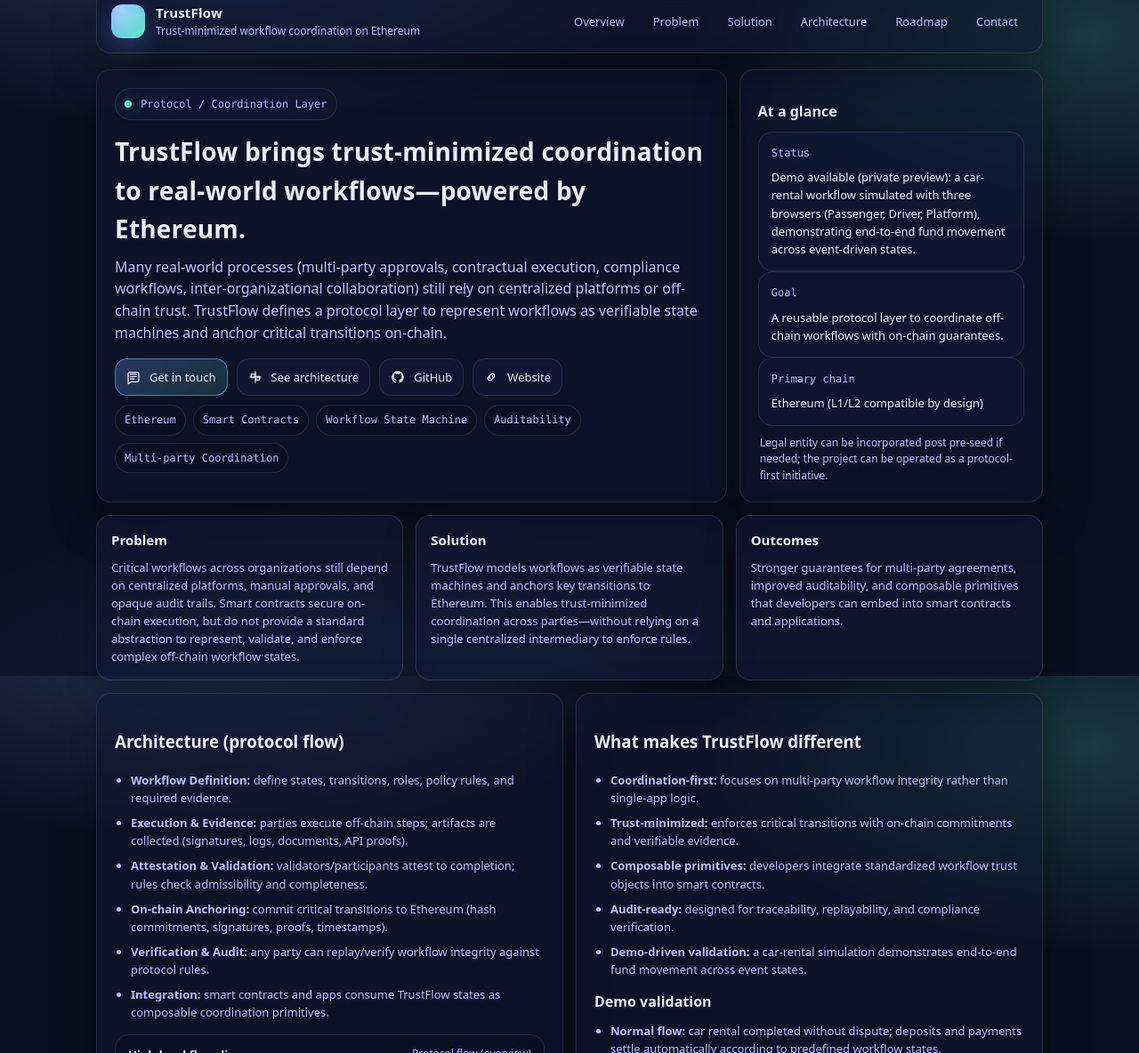
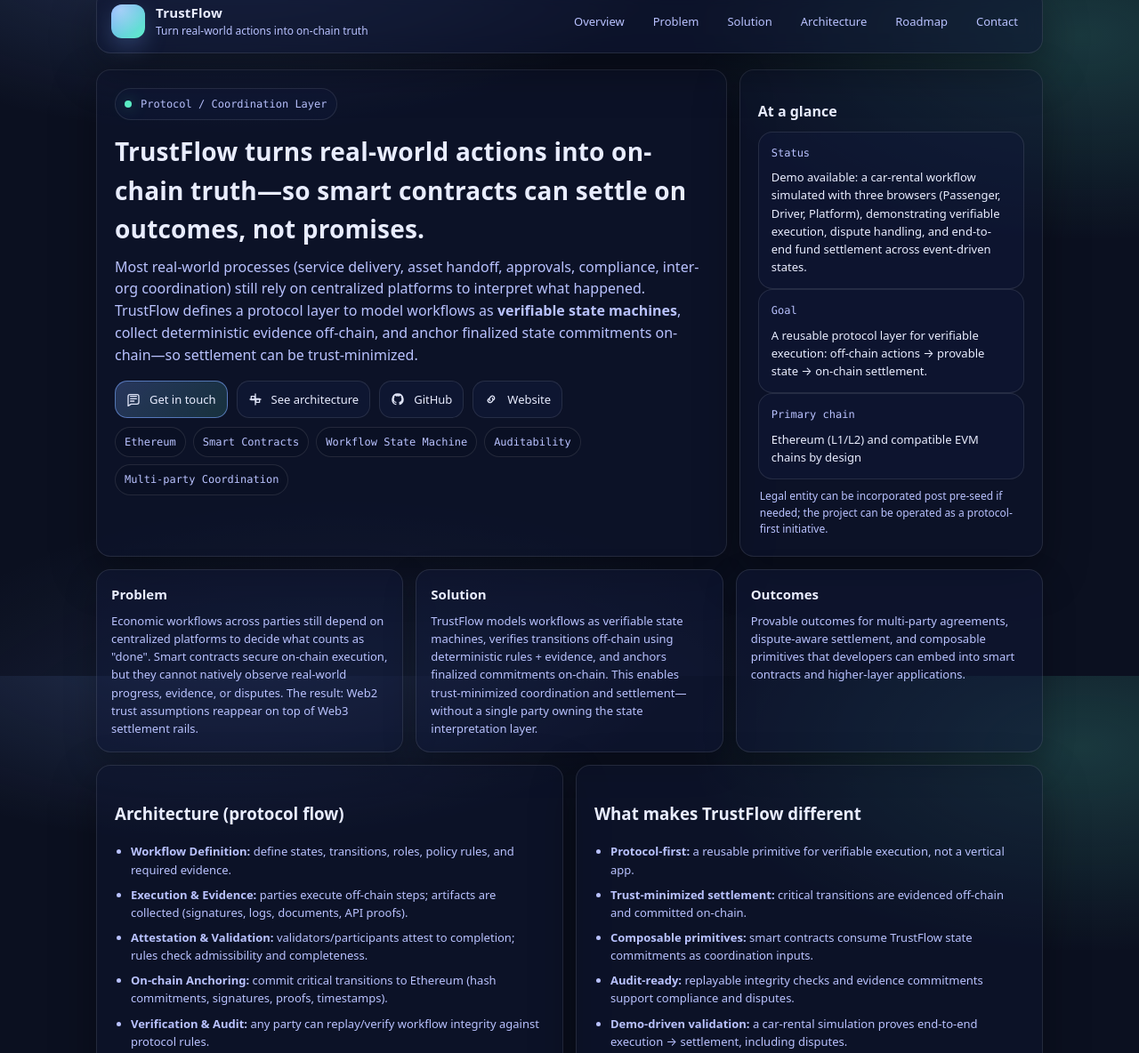
Before and after one commit to tigersaint88-app/TrustFflow, a website: page index.html in a window 1280 px wide. Shown: the part 40-1224 px from the top of the page at 89% size. Drawn offline with Linux system fonts and the light colour scheme.

Commit message:
Update index.html

```diff
--- a/index.html
+++ b/index.html
@@ -3,8 +3,8 @@
 <head>
   <meta charset="utf-8" />
   <meta name="viewport" content="width=device-width,initial-scale=1" />
-  <meta name="description" content="TrustFlow — a trust-minimized coordination protocol for real-world workflows on Ethereum." />
-  <title>TrustFlow — Trust-Minimized Workflow Coordination on Ethereum</title>
+  <meta name="description" content="TrustFlow — a protocol for turning real-world actions into on-chain truth. Verifiable execution → on-chain settlement." />
+  <title>TrustFlow — Turning Real-World Actions into On-Chain Truth</title>
 
   <style>
     :root{
@@ -185,7 +185,7 @@
         <div class="logo" aria-hidden="true"></div>
         <div>
           <h1>TrustFlow</h1>
-          <p>Trust-minimized workflow coordination on Ethereum</p>
+          <p>Turn real-world actions into on-chain truth</p>
         </div>
       </div>
 
@@ -202,11 +202,11 @@
     <section class="hero" id="overview">
       <div class="panel">
         <div class="kicker"><span class="dot"></span><span>Protocol / Coordination Layer</span></div>
-        <h2>TrustFlow brings trust-minimized coordination to real-world workflows—powered by Ethereum.</h2>
+        <h2>TrustFlow turns real-world actions into on-chain truth—so smart contracts can settle on outcomes, not promises.</h2>
         <p class="subtitle">
-          Many real-world processes (multi-party approvals, contractual execution, compliance workflows, inter-organizational collaboration)
-          still rely on centralized platforms or off-chain trust. TrustFlow defines a protocol layer to represent workflows as verifiable state
-          machines and anchor critical transitions on-chain.
+          Most real-world processes (service delivery, asset handoff, approvals, compliance, inter-org coordination) still rely on centralized platforms
+          to interpret what happened. TrustFlow defines a protocol layer to model workflows as <strong>verifiable state machines</strong>, collect
+          deterministic evidence off-chain, and anchor finalized state commitments on-chain—so settlement can be trust-minimized.
         </p>
 
         <div class="ctaRow">
@@ -247,19 +247,19 @@
           <div class="kv">
             <div class="k">Status</div>
             <div class="v">
-              Demo available (private preview): a car-rental workflow simulated with three browsers (Passenger, Driver, Platform),
-              demonstrating end-to-end fund movement across event-driven states.
+              Demo available: a car-rental workflow simulated with three browsers (Passenger, Driver, Platform),
+              demonstrating verifiable execution, dispute handling, and end-to-end fund settlement across event-driven states.
             </div>
           </div>
 
           <div class="kv">
             <div class="k">Goal</div>
-            <div class="v">A reusable protocol layer to coordinate off-chain workflows with on-chain guarantees.</div>
+            <div class="v">A reusable protocol layer for verifiable execution: off-chain actions → provable state → on-chain settlement.</div>
           </div>
 
           <div class="kv">
             <div class="k">Primary chain</div>
-            <div class="v">Ethereum (L1/L2 compatible by design)</div>
+            <div class="v">Ethereum (L1/L2) and compatible EVM chains by design</div>
           </div>
 
           <p class="small" style="margin:10px 2px 0">
@@ -273,25 +273,26 @@
       <div class="card" id="problem">
         <h3>Problem</h3>
         <p>
-          Critical workflows across organizations still depend on centralized platforms, manual approvals, and opaque audit trails.
-          Smart contracts secure on-chain execution, but do not provide a standard abstraction to represent, validate, and enforce
-          complex off-chain workflow states.
+          Economic workflows across parties still depend on centralized platforms to decide what counts as "done".
+          Smart contracts secure on-chain execution, but they cannot natively observe real-world progress, evidence, or disputes.
+          The result: Web2 trust assumptions reappear on top of Web3 settlement rails.
         </p>
       </div>
 
       <div class="card" id="solution">
         <h3>Solution</h3>
         <p>
-          TrustFlow models workflows as verifiable state machines and anchors key transitions to Ethereum. This enables trust-minimized
-          coordination across parties—without relying on a single centralized intermediary to enforce rules.
+          TrustFlow models workflows as verifiable state machines, verifies transitions off-chain using deterministic rules + evidence,
+          and anchors finalized commitments on-chain. This enables trust-minimized coordination and settlement—without a single party
+          owning the state interpretation layer.
         </p>
       </div>
 
       <div class="card">
         <h3>Outcomes</h3>
         <p>
-          Stronger guarantees for multi-party agreements, improved auditability, and composable primitives that developers can embed into
-          smart contracts and applications.
+          Provable outcomes for multi-party agreements, dispute-aware settlement, and composable primitives that developers can embed into
+          smart contracts and higher-layer applications.
         </p>
       </div>
     </section>
@@ -397,11 +398,11 @@
       <div class="panel">
         <h3>What makes TrustFlow different</h3>
         <ul class="list">
-          <li><strong>Coordination-first:</strong> focuses on multi-party workflow integrity rather than single-app logic.</li>
-          <li><strong>Trust-minimized:</strong> enforces critical transitions with on-chain commitments and verifiable evidence.</li>
-          <li><strong>Composable primitives:</strong> developers integrate standardized workflow trust objects into smart contracts.</li>
-          <li><strong>Audit-ready:</strong> designed for traceability, replayability, and compliance verification.</li>
-          <li><strong>Demo-driven validation:</strong> a car-rental simulation demonstrates end-to-end fund movement across event states.</li>
+          <li><strong>Protocol-first:</strong> a reusable primitive for verifiable execution, not a vertical app.</li>
+          <li><strong>Trust-minimized settlement:</strong> critical transitions are evidenced off-chain and committed on-chain.</li>
+          <li><strong>Composable primitives:</strong> smart contracts consume TrustFlow state commitments as coordination inputs.</li>
+          <li><strong>Audit-ready:</strong> replayable integrity checks and evidence commitments support compliance and disputes.</li>
+          <li><strong>Demo-driven validation:</strong> a car-rental simulation proves end-to-end execution → settlement, including disputes.</li>
         </ul>
 		<div class="section">
 		  <h3>Demo validation</h3>
@@ -431,10 +432,12 @@
         <div class="section">
           <h3>Potential use cases</h3>
           <ul class="list">
+            <li>Installment-based services and conditional releases (training, courses, delivery milestones)</li>
+            <li>Usage-based memberships and pay-per-use access rights</li>
             <li>Multi-party contractual execution (escrow, deposits, milestones)</li>
             <li>Compliance workflows and attestations</li>
-            <li>Inter-org approvals and governance processes</li>
-            <li>Cross-system coordination for enterprise + Web3 integration</li>
+            <li>Inter-org approvals, governance, and reconciliation</li>
+            <li>Enterprise ↔ Web3 coordination (auditability + settlement)</li>
           </ul>
         </div>
       </div>
@@ -444,9 +447,9 @@
       <div class="panel">
         <h3>Roadmap (indicative)</h3>
         <ul class="list">
-          <li><strong>Phase 1 (MVP):</strong> minimal workflow state machine, on-chain anchoring, reference spec, and sample integrations.</li>
-          <li><strong>Phase 2:</strong> developer SDK, templates for common workflows, improved evidence/attestation model.</li>
-          <li><strong>Phase 3:</strong> security review, ecosystem pilots, and broader composability with Ethereum tooling.</li>
+          <li><strong>Phase 1 (MVP):</strong> minimal workflow state machine, evidence model, on-chain anchoring, and reference spec.</li>
+          <li><strong>Phase 2:</strong> developer SDK, templates for common workflows, improved attestation + dispute interfaces.</li>
+          <li><strong>Phase 3:</strong> security review, ecosystem pilots, and deeper composability with Ethereum tooling.</li>
         </ul>
       </div>
 
@@ -523,7 +526,7 @@
     </section>
 
     <footer class="footer">
-      <div><strong>Note for grant submissions:</strong> This page is designed to be a stable, reviewer-friendly project overview (not marketing).</div>
+      <div><strong>Note for grant submissions:</strong> This page is designed to be a stable, reviewer-friendly project overview (not marketing). TrustFlow is not a vertical escrow app; it is a protocol primitive for verifiable execution and settlement.</div>
       <div style="margin-top:6px">© <span id="y"></span> TrustFlow. All information is subject to iteration as the protocol evolves.</div>
     </footer>
   </div>
```
